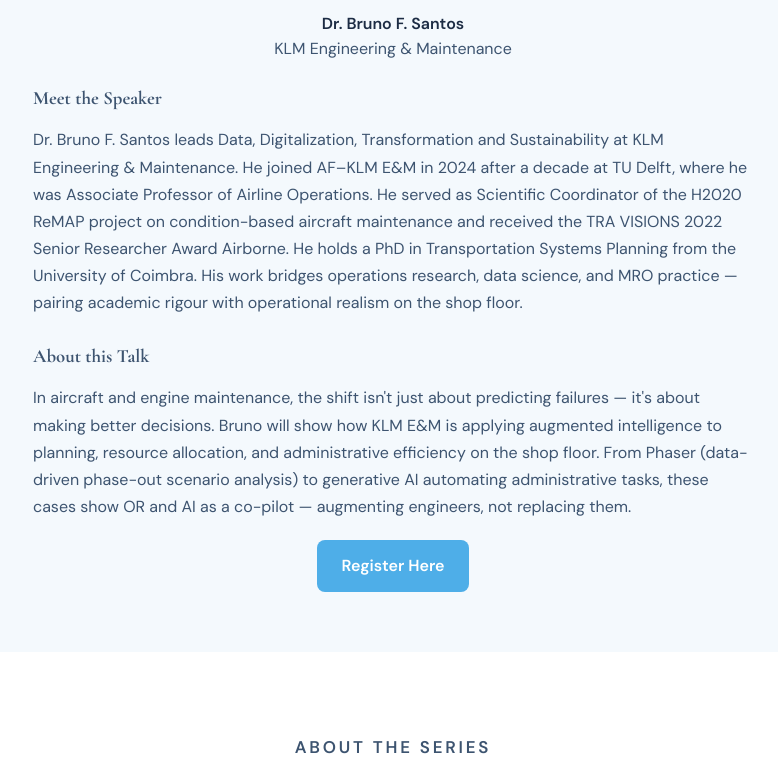
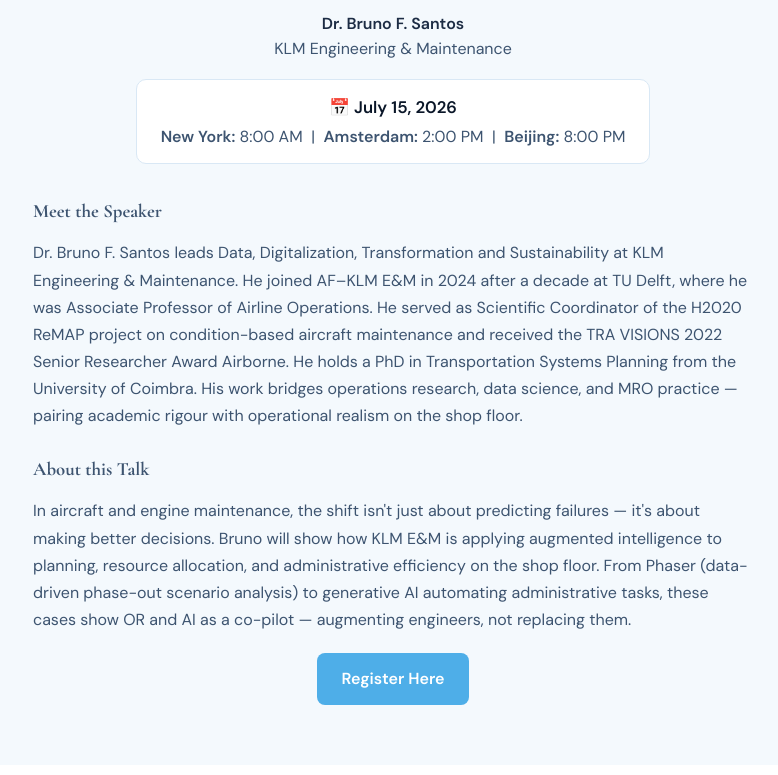
Before and after one commit to smabdul-umich/ats-webinar-page, a plain HTML site: page index.html in a window 1280 px wide. Shown: the part 1103-1878 px from the top of the page, without its empty margins (247-1025 px from the left). Drawn offline with nearby package versions, Linux system fonts and the light colour scheme.

Commit message:
Adjust margins and add event details section
Updated the paragraph margin and added a new div with event details.

```diff
--- a/index.html
+++ b/index.html
@@ -495,7 +495,18 @@
     Augmented Intelligence in Practice: Air France–KLM Engineering & Maintenance Cases
   </h2>
   <p style="font-weight:600; color:#1c2c44; margin-bottom:4px;">Dr. Bruno F. Santos</p>
-  <p style="color:#3d5470; margin-bottom:24px;">KLM Engineering & Maintenance</p>
+  <p style="color:#3d5470; margin-bottom:20px;">KLM Engineering & Maintenance</p>
+
+  <div style="display:inline-block; background:#ffffff; border:1px solid #d9e8f5; border-radius:10px; padding:16px 24px; margin-bottom:32px; text-align:center;">
+    <p style="margin:0; font-weight:700; color:#0a1628; font-size:1.05rem;">
+      📅 July 15, 2026
+    </p>
+    <p style="margin:8px 0 0; color:#3d5470;">
+      <strong>New York:</strong> 8:00 AM &nbsp;|&nbsp;
+      <strong>Amsterdam:</strong> 2:00 PM &nbsp;|&nbsp;
+      <strong>Beijing:</strong> 8:00 PM
+    </p>
+  </div>
 
   <div style="max-width:720px; margin:0 auto; text-align:left; color:#3d5470; line-height:1.7; font-size:1rem;">
     <h3 style="font-family:'Cormorant Garamond', serif; margin-top:0; margin-bottom:12px;">Meet the Speaker</h3>
```
